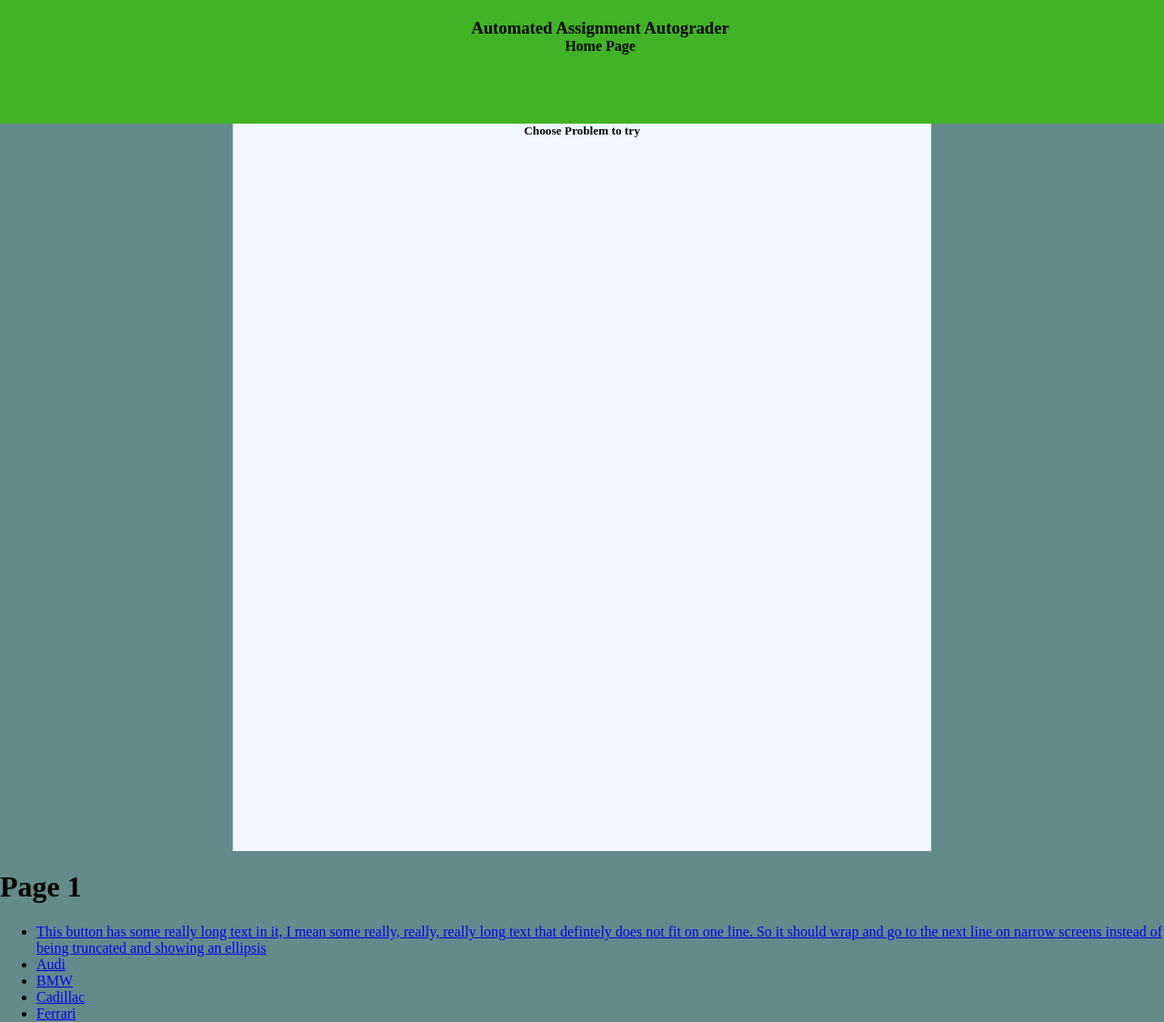
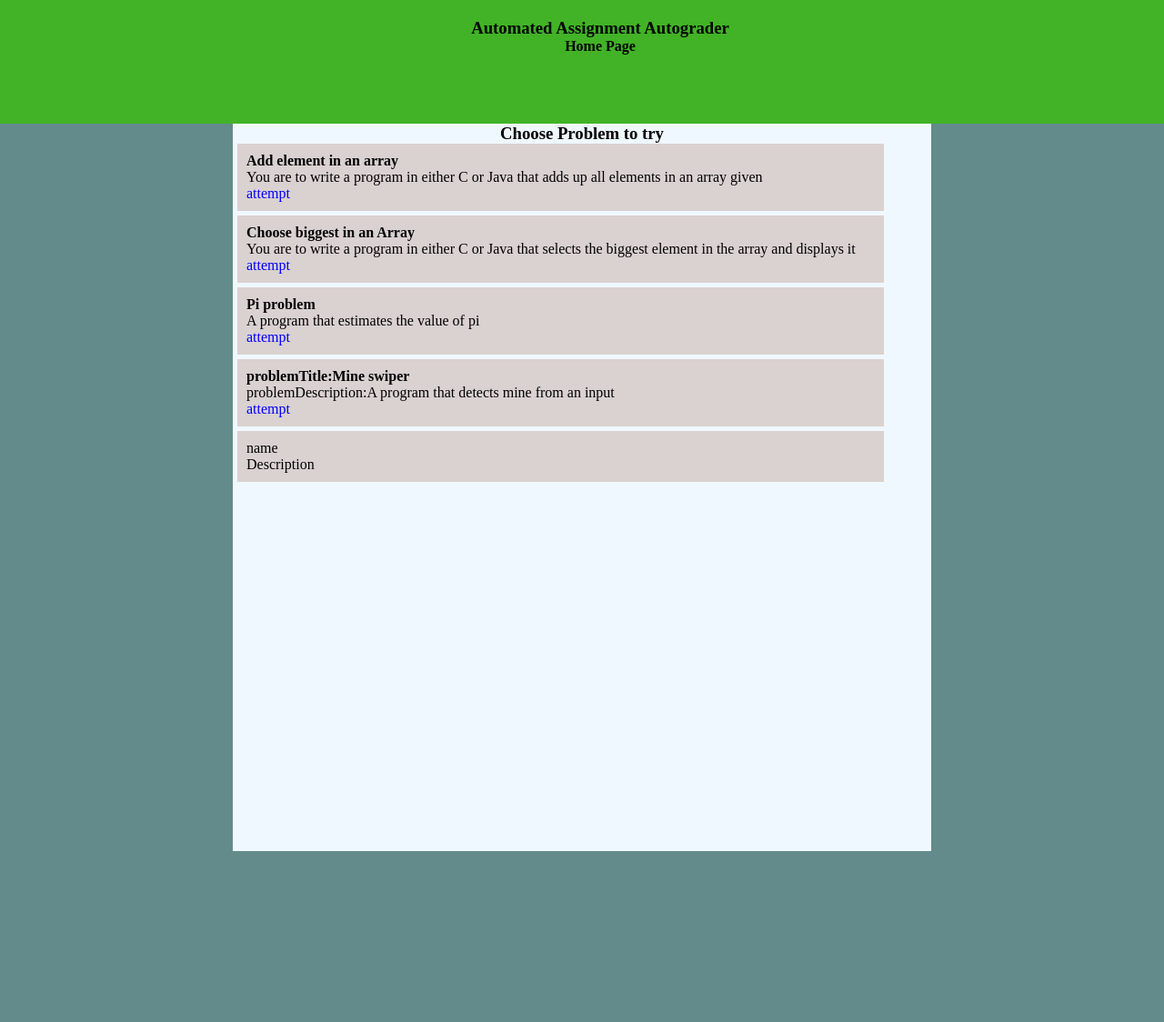
Before and after one commit to sendimarvin/PracticalProgrammingAutomatedTutor, a PHP site: page / in a window 1280 px wide. Shown: the whole page at 91% size. After the commit the page ends 936 px from the top, so only its background shows below. Run offline with PHP 8.4, Linux system fonts and the light colour scheme.

Commit message:
Add Auto list load from file on index page

```diff
--- a/filebase/problems.txt
+++ b/filebase/problems.txt
@@ -1,2 +1,4 @@
-problemTitle:Add element in an array	problemDescription:You are to write a program in either C or Java that adds up all elements in an array given	inputFile:Values.txt	checkerFile:code.txt	timeLimit:20	memoryLimit:50
-problemTitle:Choose biggest in an Array	problemDescription:You are to write a program in either C or Java that selects the biggest element in the array and displays it	inputFile:Values.txt	checkerFile:code.txt	timeLimit:54	memoryLimit:
+Add element in an array	You are to write a program in either C or Java that adds up all elements in an array given	inputFile:Values.txt	checkerFile:code.txt	timeLimit:20	memoryLimit:50
+Choose biggest in an Array	You are to write a program in either C or Java that selects the biggest element in the array and displays it	inputFile:Values.txt	checkerFile:code.txt	timeLimit:54	memoryLimit:
+Pi problem	A program that estimates the value of pi	inputFile:Values.txt	checkerFile:code.txt	timeLimit:45	memoryLimit:654
+problemTitle:Mine swiper	problemDescription:A program that detects mine from an input	inputFile:Values.txt	checkerFile:code.txt	timeLimit:433	memoryLimit:656
--- a/index.php
+++ b/index.php
@@ -3,7 +3,7 @@
     <head>
         <title>Programming Asignment Autogradder Plugin</title>
         <link rel="stylesheet" type="text/css" href="styles/styles.css">
-        <link rel="stylesheet" type="text/css" href="styles/index.css">
+        <!-- <link rel="stylesheet" type="text/css" href="styles/index.css"> -->
 
     </head>
 
@@ -14,24 +14,53 @@
             <h4>Home Page</h4>
         </div>
         <div id="body_div">
-            <h5>Choose Problem to try</h5>
-        </div>
+            <div data-role="page" id="page1">
+            <div id="head" data-role="header">
+                <h3>Choose Problem to try</h3>
+            </div>
 
-        <div data-role="page" id="page1">
-            <div id="head" data-role="header">
-                <h1>Page 1</h1>
+            <!--List view in the webpage-->
+
+            <?php
+                $problemsFile = fopen ("filebase/problems.txt", "r");
+                $problemTitle = "";
+                $problemDescription = "";
+                $tabsEncountered = 0;
+                while(!feof($problemsFile)) {
+                    $characterRead = fgetc($problemsFile);
+                    if (!strcmp($characterRead, "\t")){
+                        $tabsEncountered = $tabsEncountered + 1;
+                    } else if (!strcmp($characterRead, "\n")) {
+                        echo "<div class='list_holder' onclick = 'loadProblem()' style='height:  fit-content;width: 90%; margin-left:  5px; margin-right:  5px;  padding:  10px;
+                        background-color: #dad1d1; margin-bottom: 5px;'>
+                                    <div><strong>".$problemTitle."</strong></div>
+                                    <div>".$problemDescription."</div>
+                                    <div style = 'color: blue;'>attempt</div>
+                                </div>";
+                       // echo "<br>".$problemTitle."0000".$problemDescription."<br>";
+                        $problemTitle = $problemDescription = "";
+                        $tabsEncountered = 0;
+                    } else if($tabsEncountered == 0) {
+                        $problemTitle = $problemTitle.$characterRead;
+                    } else if ($tabsEncountered == 1) {
+                        $problemDescription = $problemDescription.$characterRead;
+                    }
+
+                }
+
+            ?>
+
+            <div onClick = "loadProblem()" style="height:  fit-content;width: 90%; margin-left:  5px; margin-right:  5px;  padding:  10px;
+    background-color: #dad1d1; margin-bottom: 5px;">
+                <div>name</div>
+                <div>Description</div>
             </div>
-            <div id="cont" role="main" class="ui-content">
-                <ul data-role="listview" data-inset="true">
-                    <li><a href="#">This button has some really long text in it, I mean some really, really, really long text that defintely does not fit on one line. So it should wrap and go to the next line on narrow screens instead of being truncated and showing an ellipsis
-                    </a></li>
-                    <li><a href="#">Audi</a></li>
-                    <li><a href="#">BMW</a></li>
-                    <li><a href="#">Cadillac</a></li>
-                    <li><a href="#">Ferrari</a></li>
-                </ul>
+
 
             </div>
+
+
+        </div>
         </div>
 
     </body>
--- a/script/script.js
+++ b/script/script.js
@@ -1,3 +1,3 @@
-$(document).on("pagecreate","#page1", function(){
-
-});
+function loadProblem( ) {
+    window.location = "problem/problem.php";
+}
```
Also changed, not shown: problem/problem.php (added, +27 -0 lines), filebase/problems/Mine swiper/Values.txt (added), filebase/problems/Mine swiper/code.txt (added), filebase/problems/Pi problem/Values.txt (added), filebase/problems/Pi problem/code.txt (added), styles/styles.css (line endings or trailing spaces).
